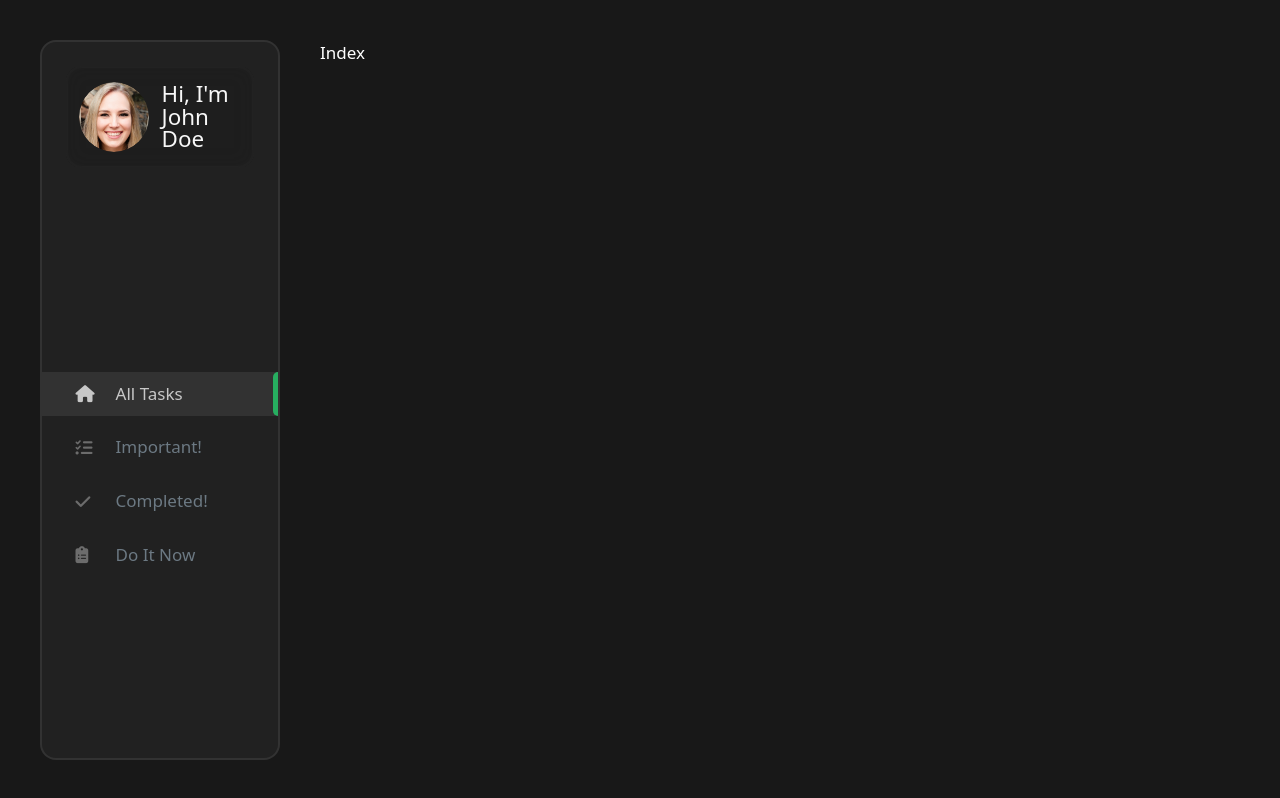
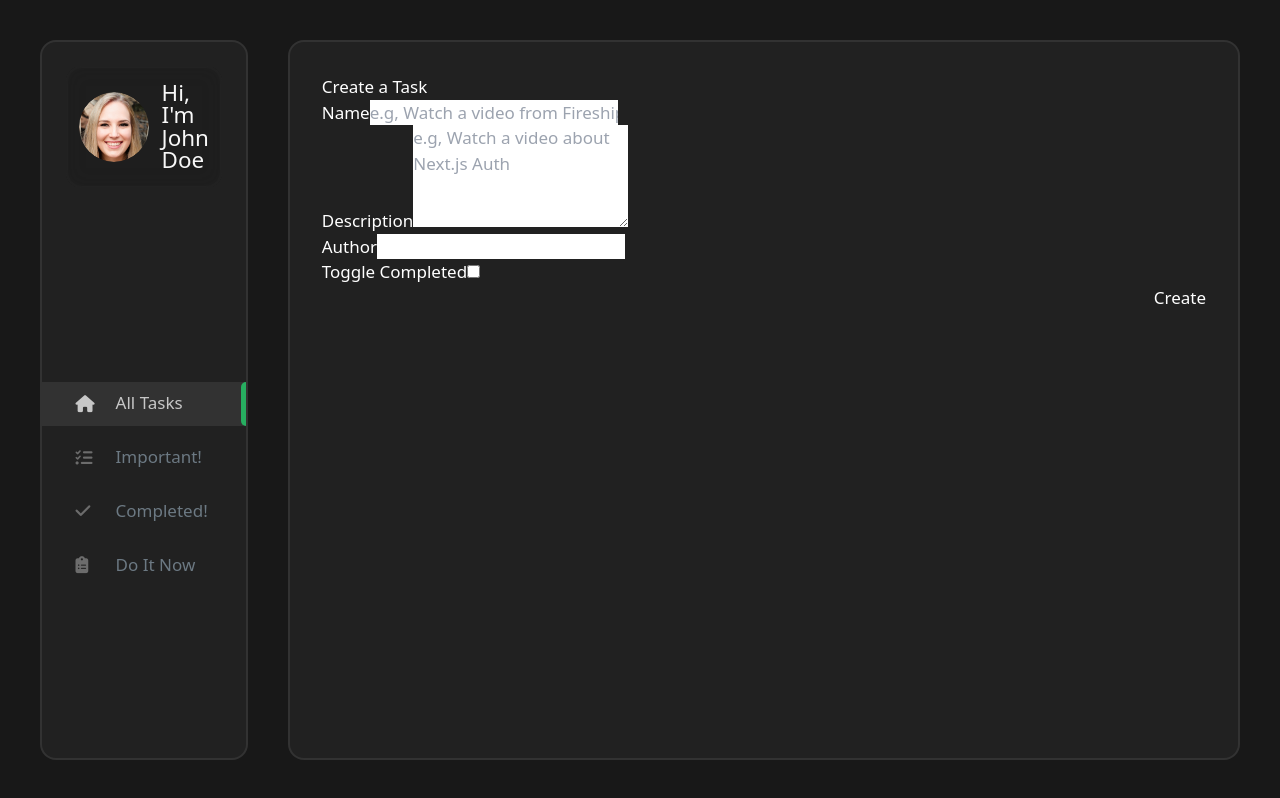
Before and after one commit to yeifer-co/todo-front-next, a Next.js app: page / in a window 1280 px wide. Built offline with nearby package versions, Linux system fonts and the light colour scheme.

Commit message:
feat(task): :necktie: Add Tasks create interaction

```diff
--- /dev/null
+++ b/src/components/modals/CreateContent.tsx
@@ -0,0 +1,120 @@
+"use client";
+import React, { useState } from "react";
+import styled from "styled-components";
+import axios from "axios";
+import toast from "react-hot-toast";
+
+function CreateContent() {
+    const [name, setName] = useState("");
+    const [description, setDescription] = useState("");
+    const [author, setAuthor] = useState("");
+    const [completed, setCompleted] = useState(false);
+
+    const handleChange = (name: string) => (e: any) => {
+        switch (name) {
+            case "name":
+                setName(e.target.value);
+                break;
+            case "description":
+                setDescription(e.target.value);
+                break;
+            case "author":
+                setAuthor(e.target.value);
+                break;
+            case "completed":
+                setCompleted(e.target.checked);
+                break;
+            default:
+                break;
+        }
+    };
+
+    const handleSubmit = async (e: any) => {
+        e.preventDefault();
+
+        const task = {
+            name,
+            description,
+            author,
+            isComplete: completed,
+        };
+
+        try {
+            const res = await axios.post("http://localhost:4000/task", task);
+
+            console.log("CreateTask -> res", res);
+
+            if (res.data.success) {
+                toast.success(res.data.message);
+            } else {
+                toast.error(res.data.error);
+            }
+
+            /*
+            if (!res.data.error) {
+                allTasks();
+                closeModal();
+            }
+            */
+        } catch (error) {
+            toast.error("Something went wrong.");
+            console.log(error);
+        }
+    };
+
+    return (
+        <form onSubmit={handleSubmit}>
+            <h1>Create a Task</h1>
+            <div className="input-control">
+                <label htmlFor="name">Name</label>
+                <input
+                    type="text"
+                    id="control-name"
+                    value={name}
+                    name="name"
+                    onChange={handleChange("name")}
+                    placeholder="e.g, Watch a video from Fireship."
+                />
+            </div>
+            <div className="input-control">
+                <label htmlFor="description">Description</label>
+                <textarea
+                    value={description}
+                    onChange={handleChange("description")}
+                    name="description"
+                    id="control-description"
+                    rows={4}
+                    placeholder="e.g, Watch a video about Next.js Auth"
+                ></textarea>
+            </div>
+            <div className="input-control">
+                <label htmlFor="author">Author</label>
+                <input
+                    value={author}
+                    onChange={handleChange("author")}
+                    type="text"
+                    name="author"
+                    id="control-author"
+                />
+            </div>
+            <div className="input-control toggler">
+                <label htmlFor="completed">Toggle Completed</label>
+                <input
+                    value={completed.toString()}
+                    onChange={handleChange("completed")}
+                    type="checkbox"
+                    name="completed"
+                    id="completed"
+                />
+            </div>
+
+            <div className="submit-btn flex justify-end">
+                <button type="submit">
+                    <span>Create</span>
+                </button>
+            </div>
+        </form>
+    );
+}
+
+export default CreateContent;
--- /dev/null
+++ b/src/components/tasks/Tasks.tsx
@@ -0,0 +1,33 @@
+"use client";
+import React from "react";
+import styled from "styled-components";
+import { useGlobalState } from "../../context/globalProvider";
+import CreateContent from "../modals/CreateContent";
+
+function Tasks() {
+
+    const { theme } = useGlobalState();
+
+    return (
+        <TasksStyled theme={theme}>
+            <CreateContent/>
+        </TasksStyled>
+    );
+}
+
+const TasksStyled = styled.main`
+    padding: 2rem;
+    width: 100%;
+    height: 100%;
+    background-color: ${(props) => props.theme.colorBg2};
+    border: 2px solid ${(props) => props.theme.borderColor2};
+    border-radius: 1rem;
+
+    overflow-y: auto;
+
+    &::-webkit-scrollbar {
+        width: 0.5rem;
+    }
+`;
+
+export default Tasks
--- a/src/pages/index.tsx
+++ b/src/pages/index.tsx
@@ -1,11 +1,10 @@
 "use client"
 import React from "react";
 import type { NextPage } from 'next'
+import Tasks from "../components/tasks/Tasks";
 
 const IndexPage: NextPage = () => {
-  return (
-      <main>Index</main>
-  );
+  return <Tasks/>;
 }
 
 export default IndexPage
--- a/src/providers/ContextProvider.tsx
+++ b/src/providers/ContextProvider.tsx
@@ -2,6 +2,7 @@
 
 import React from "react";
 import { GlobalProvider } from "../context/globalProvider";
+import { Toaster } from 'react-hot-toast';
 
 interface Props {
     children: React.ReactNode;
@@ -21,7 +22,12 @@ function ContextProvider({ children }: Props) {
         return null;
     }
 
-    return <GlobalProvider>{children}</GlobalProvider>;
+    return (
+        <GlobalProvider>
+            <Toaster/>
+            {children}
+        </GlobalProvider>
+    );
 }
 
 export default ContextProvider;
```
